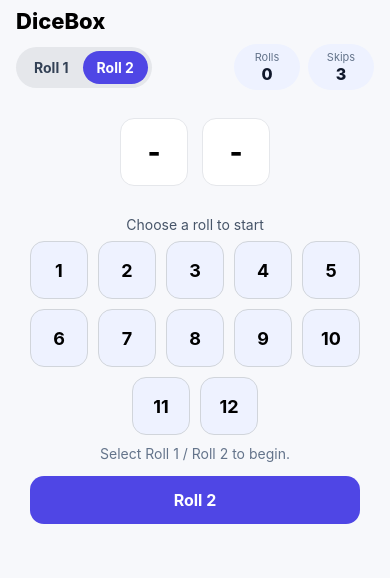
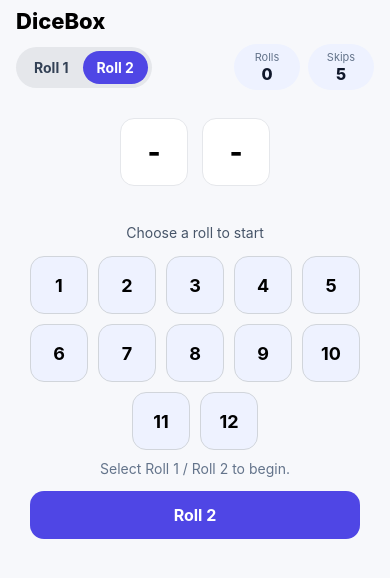
Before and after one commit to bhi049/dicebox, a React Native app: screen /Game in a window 390 px wide. Shown: the top 578 px of the page. Built offline with nearby package versions, Linux system fonts and the light colour scheme.

Commit message:
game screen improvements

```diff
--- a/src/components/Dice.js
+++ b/src/components/Dice.js
@@ -1,4 +1,3 @@
-// src/components/Dice.js
 import React, { useEffect, useRef, useState, memo } from "react";
 import { View, Text, StyleSheet, Animated, Easing } from "react-native";
 import { useTheme } from "../theme/theme";
--- a/src/screens/GameScreen.js
+++ b/src/screens/GameScreen.js
@@ -8,7 +8,8 @@ import { rollDie, getValidCombos } from "../logic/game";
 import { recordGame, getStatsOrDefault } from "../storage/stats";
 import ResultModal from "../components/ResultModal";
 
-const INITIAL_SKIPS = 3;
+const INITIAL_SKIPS = 5;
+const TAP_COOLDOWN_MS = 350; // ignore very-rapid repeat taps on actions
 
 export default function GameScreen({ navigation }) {
   const t = useTheme();
@@ -17,8 +18,8 @@ export default function GameScreen({ navigation }) {
   const [available, setAvailable] = useState(new Set(numbers));
   const [selected, setSelected] = useState(new Set());
   const [dice, setDice] = useState([null, null]);           // [d1, d2|null]
-  const [phase, setPhase] = useState("idle");               // idle | rolled | gameover | win
-  const [deadRoll, setDeadRoll] = useState(false);          // rolled but no valid moves
+  const [phase, setPhase] = useState("idle");               // idle | rolled | stuck | gameover | win
+  const [deadRoll, setDeadRoll] = useState(false);          // rolled but have skips to use
 
   const [diceMode, setDiceMode] = useState(2);              // 1 or 2 dice; used for Skip re-roll
   const [skipsRemaining, setSkipsRemaining] = useState(INITIAL_SKIPS);
@@ -27,6 +28,9 @@ export default function GameScreen({ navigation }) {
   // Block input while dice visually roll
   const [rollingAnim, setRollingAnim] = useState(false);
   const rollAnimTimer = useRef(null);
+
+  // Debounce very fast taps on Confirm/Skip
+  const lastTapRef = useRef(0);
 
   const recordedRef = useRef(false);
 
@@ -50,32 +54,32 @@ export default function GameScreen({ navigation }) {
     return combos.map((c) => [...c].sort((a, b) => a - b));
   }, [available, target, phase]);
 
-  // Quick helpers based on current selection
+  // Helpers based on current selection
   const selectedArr = useMemo(() => [...selected].sort((a, b) => a - b), [selected]);
   const selectedSum = useMemo(() => selectedArr.reduce((a, b) => a + b, 0), [selectedArr]);
 
   const canConfirm = useMemo(() => {
     if (phase !== "rolled" || rollingAnim || deadRoll || !target) return false;
     if (selectedSum !== target) return false;
-    // Must match one of the valid combos exactly
     return validCombos.some(
       (c) => c.length === selectedArr.length && c.every((v, i) => v === selectedArr[i])
     );
   }, [phase, rollingAnim, deadRoll, target, selectedSum, selectedArr, validCombos]);
 
-  // Detect a dead roll
+  // Detect a dead roll -> either "deadRoll" (skips available) or "stuck" (no skips left).
   useEffect(() => {
     if (phase === "rolled" && target && validCombos.length === 0) {
+      setSelected(new Set());
       if (skipsRemaining > 0) {
         setDeadRoll(true);
       } else {
-        setPhase("gameover");
-        setSelected(new Set());
+        setDeadRoll(false);
+        setPhase("stuck"); // show “no moves left” UI instead of recording loss
       }
     }
   }, [phase, target, validCombos.length, skipsRemaining]);
 
-  // Record stats once + show modal
+  // Record stats once + show modal (win or give up)
   useEffect(() => {
     (async () => {
       if ((phase === "win" || phase === "gameover") && !recordedRef.current) {
@@ -118,11 +122,22 @@ export default function GameScreen({ navigation }) {
     setRollCount((c) => c + 1);
   }
 
+  function guardRapidTap() {
+    const now = Date.now();
+    if (now - lastTapRef.current < TAP_COOLDOWN_MS) return false;
+    lastTapRef.current = now;
+    return true;
+  }
+
+  // Skip returns to idle (no auto re-roll)
   function onSkip() {
+    if (!guardRapidTap()) return;
     if (phase !== "rolled" || skipsRemaining <= 0) return;
     setSelected(new Set());
     setSkipsRemaining((s) => Math.max(0, s - 1));
-    doRoll(diceMode);
+    setDice([null, null]);
+    setDeadRoll(false);
+    setPhase("idle"); // back to choosing Roll 1 or Roll 2
   }
 
   function onToggle(n) {
@@ -130,11 +145,9 @@ export default function GameScreen({ navigation }) {
     const next = new Set(selected);
     next.has(n) ? next.delete(n) : next.add(n);
 
-    // Hard-guard: never allow sum > target
     const sum = Array.from(next).reduce((a, b) => a + b, 0);
     if (target && sum > target) return;
 
-    // Soft-guard: keep selections that are subset of at least one valid combo
     const nextArr = [...next].sort((a, b) => a - b);
     const subsetOK = validCombos.some((combo) => nextArr.every((x) => combo.includes(x)));
     if (!subsetOK) return;
@@ -143,7 +156,9 @@ export default function GameScreen({ navigation }) {
   }
 
   function onConfirm() {
-    if (!canConfirm) return; // extra safety
+    if (!guardRapidTap()) return;
+    if (!canConfirm) return;
+
     const nextAvailable = new Set(available);
     selectedArr.forEach((n) => nextAvailable.delete(n));
     setAvailable(nextAvailable);
@@ -152,6 +167,14 @@ export default function GameScreen({ navigation }) {
 
     if (nextAvailable.size === 0) setPhase("win");
     else setPhase("idle");
+  }
+
+  function onGiveUp() {
+    setPhase("gameover");
+  }
+
+  function onGetMoreSkips() {
+    Alert.alert("Get More Skips", "Coming soon! You'll be able to watch an ad to get +3 skips.");
   }
 
   function resetGameState() {
@@ -166,6 +189,7 @@ export default function GameScreen({ navigation }) {
     setRollingAnim(false);
     recordedRef.current = false;
     rollAnimTimer.current && clearTimeout(rollAnimTimer.current);
+    lastTapRef.current = 0;
   }
 
   function handlePlayAgain() {
@@ -178,7 +202,7 @@ export default function GameScreen({ navigation }) {
     else if (phase === "rolled") onConfirm();
     else if (phase === "idle") onRoll(diceMode);
     else resetGameState();
-  }, [phase, deadRoll, diceMode, canConfirm, selectedArr]); // deps ok
+  }, [phase, deadRoll, diceMode, canConfirm]);
 
   const primaryLabel =
     phase === "idle" ? `Roll ${diceMode}`
@@ -188,9 +212,13 @@ export default function GameScreen({ navigation }) {
     : (phase === "win" || phase === "gameover") ? "New Game"
     : "Roll";
 
+  // Confirm should be clickable ONLY when canConfirm; disabled Confirm must NEVER block taps to Skip
   const primaryDisabled =
     (phase === "rolled" && deadRoll && skipsRemaining === 0) ||
     (phase === "rolled" && !deadRoll && (rollingAnim || !canConfirm));
+
+  const showSkip = phase === "rolled" && !deadRoll;
+  const skipDisabled = skipsRemaining === 0;
 
   const isIdle = phase === "idle";
 
@@ -225,20 +253,24 @@ export default function GameScreen({ navigation }) {
         </View>
       </View>
 
-      {/* Dice + target */}
+      {/* Dice */}
       <View style={styles.center}>
         <Dice d1={dice[0]} d2={dice[1]} mode={diceMode} />
+
+        {/* STATUS SLOT — fixed height, replaces Target when dead roll */}
+        <View style={styles.statusSlot}>
+          {phase === "rolled" && deadRoll ? (
+            <View style={styles.statusBadge}>
+              <Text style={styles.statusBadgeText}>
+                No valid combos for {target}. Use a Skip.
+              </Text>
+            </View>
+          ) : (
             <Text style={styles.caption}>
               {target ? `Target: ${target}` : "Choose a roll to start"}
             </Text>
-
-        {phase === "rolled" && deadRoll && (
-          <View style={styles.deadBanner}>
-            <Text style={styles.deadBannerTxt}>
-              No valid combos for {target}. Use a Skip.
-            </Text>
+          )}
         </View>
-        )}
 
         {/* Grid */}
         <View style={{ marginTop: 8 }}>
@@ -247,13 +279,15 @@ export default function GameScreen({ navigation }) {
             availableSet={available}
             selectedSet={selected}
             onToggle={onToggle}
-            disabled={phase !== "rolled" || deadRoll || rollingAnim}
+            disabled={phase !== "rolled" || deadRoll || rollingAnim || phase === "stuck"}
           />
         </View>
 
         {/* Helper text */}
         <Text style={styles.helper}>
-          {phase === "rolled" && !deadRoll
+          {phase === "stuck"
+            ? "No valid moves and no skips left."
+            : phase === "rolled" && !deadRoll
             ? (rollingAnim ? "Rolling…" : `${validCombos.length} valid ${validCombos.length === 1 ? "combo" : "combos"}`)
             : phase === "idle"
             ? "Select Roll 1 / Roll 2 to begin."
@@ -261,13 +295,15 @@ export default function GameScreen({ navigation }) {
         </Text>
 
         {/* Actions under the grid */}
-        <View style={styles.actions}>
+        {phase === "stuck" ? (
+          <View style={[styles.actions, { gap: 10 }]}>
+            <PrimaryButton title="Get More Skips" onPress={onGetMoreSkips} style={styles.actionPrimary} />
+            <PrimaryButton title="Give Up" onPress={onGiveUp} style={[styles.actionPrimary, { backgroundColor: "#ef4444" }]} />
+          </View>
+        ) : (
+          <View style={[styles.actions, { gap: 10 }]}>
             {isIdle ? (
-            <PrimaryButton
-              title={`Roll ${diceMode}`}
-              onPress={() => onRoll(diceMode)}
-              style={styles.actionPrimary}
-            />
+              <PrimaryButton title={`Roll ${diceMode}`} onPress={() => onRoll(diceMode)} style={styles.actionPrimary} />
             ) : (
               <>
                 <PrimaryButton
@@ -276,20 +312,18 @@ export default function GameScreen({ navigation }) {
                   disabled={primaryDisabled}
                   style={styles.actionPrimary}
                 />
-              {phase === "rolled" && !deadRoll && (
+                {showSkip && (
                   <PrimaryButton
                     title={`Skip (${skipsRemaining})`}
                     onPress={onSkip}
-                  disabled={skipsRemaining === 0 || rollingAnim}
-                  style={[
-                    styles.actionSecondary,
-                    { backgroundColor: (skipsRemaining === 0 || rollingAnim) ? "#cbd5e1" : "#f59e0b" },
-                  ]}
+                    disabled={skipDisabled}
+                    style={[styles.actionSecondary, { backgroundColor: skipDisabled ? "#cbd5e1" : "#f59e0b" }]}
                   />
                 )}
               </>
             )}
           </View>
+        )}
       </View>
 
       {/* Result Modal */}
@@ -343,20 +377,29 @@ const styles = StyleSheet.create({
   pillVal: { fontSize: 16, fontWeight: "800", color: "#0f172a" },
 
   center: { flex: 1, alignItems: "center", justifyContent: "flex-start", paddingHorizontal: 12 },
-  caption: { marginTop: 6, color: "#475569" },
 
-  deadBanner: {
-    marginTop: 10,
+  // Target / Dead-roll message placeholder with CONSTANT height
+  statusSlot: {
+    height: 32,                 // <- keeps layout from shifting
+    alignItems: "center",
+    justifyContent: "center",
+    marginTop: 6,
+  },
+  statusBadge: {
     backgroundColor: "#fee2e2",
-    borderRadius: 12,
-    paddingVertical: 10,
-    paddingHorizontal: 12,
+    borderRadius: 8,
+    paddingHorizontal: 10,
+    height: 28,
+    justifyContent: "center",
+    alignItems: "center",
   },
-  deadBannerTxt: { color: "#991b1b", fontWeight: "700" },
+  statusBadgeText: { color: "#991b1b", fontWeight: "700" },
+
+  caption: { color: "#475569" },
 
   helper: { marginTop: 10, color: "#64748b", textAlign: "center" },
 
-  actions: { marginTop: 14, alignItems: "center", gap: 10, width: "100%" },
+  actions: { marginTop: 14, alignItems: "center", width: "100%" },
   actionPrimary: { width: "90%" },
   actionSecondary: { width: 180 },
 });
```
Lines whose indentation alone changed are shown as unchanged.
